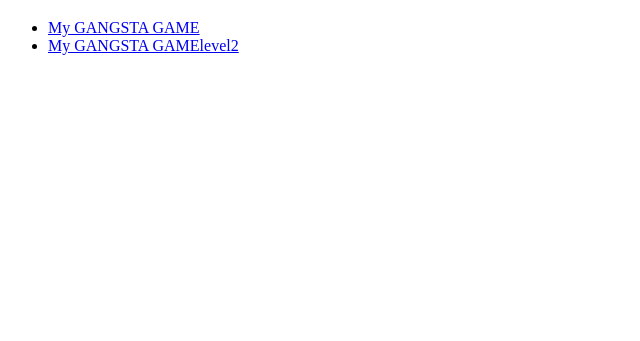
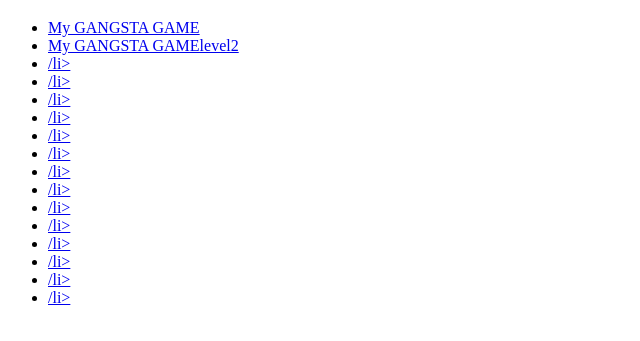
Before and after one commit to nmcmaste/nmcmaste.github.io, a plain HTML site: page index.html in a window 1280 px wide. Shown: the part 61-402 px from the top of the page, without its empty margins (0-640 px from the left). Drawn offline with Linux system fonts and the light colour scheme.

Commit message:
Update index.html

```diff
--- a/index.html
+++ b/index.html
@@ -11,6 +11,22 @@
   <ul>
     <li><a href="https://scratch.mit.edu/projects/269099421/">My GANGSTA GAME</a></li>
     <li><a href="https://scratch.mit.edu/projects/269240445/#fullscreen">My GANGSTA GAMElevel2</a></li>
+    <li><a href="https://scratch.mit.edu/projects/269245517/#fullscreen".My Gangsta game3</a<>/li>
+     <li><a href="https://scratch.mit.edu/projects/269278217/".My Gangsta game4</a<>/li>
+      <li><a href="https://scratch.mit.edu/projects/269289528/".My Gangsta game5</a<>/li>
+        <li><a href="https://scratch.mit.edu/projects/269357420/".My Gangsta game6</a<>/li>
+    <li><a href="https://scratch.mit.edu/projects/269405590/".My Gangsta game7</a<>/li>
+    <li><a href=https://scratch.mit.edu/projects/269423386/"".My Gangsta game8</a<>/li>
+     <li><a href="https://scratch.mit.edu/projects/269449421/".My Gangsta game9</a<>/li>
+    <li><a href="https://scratch.mit.edu/projects/269455712/".My Gangsta game10</a<>/li>
+  <li><a href="https://scratch.mit.edu/projects/269467710/".My Gangsta game11</a<>/li>
+    <li><a href="https://scratch.mit.edu/projects/269471925/".My Gangsta game12</a<>/li>
+     <li><a href="https://scratch.mit.edu/projects/269552916/".My Gangsta game13</a<>/li>
+     <li><a href="https://scratch.mit.edu/projects/269727557/".My Gangsta game14</a<>/li>
+        <li><a href="https://scratch.mit.edu/projects/269784459/".My Gangsta game15</a<>/li>
+        <li><a href="https://scratch.mit.edu/projects/269785832/".My Gangsta game16</a<>/li>
+
+
   </ul>
 </body>
 
```
